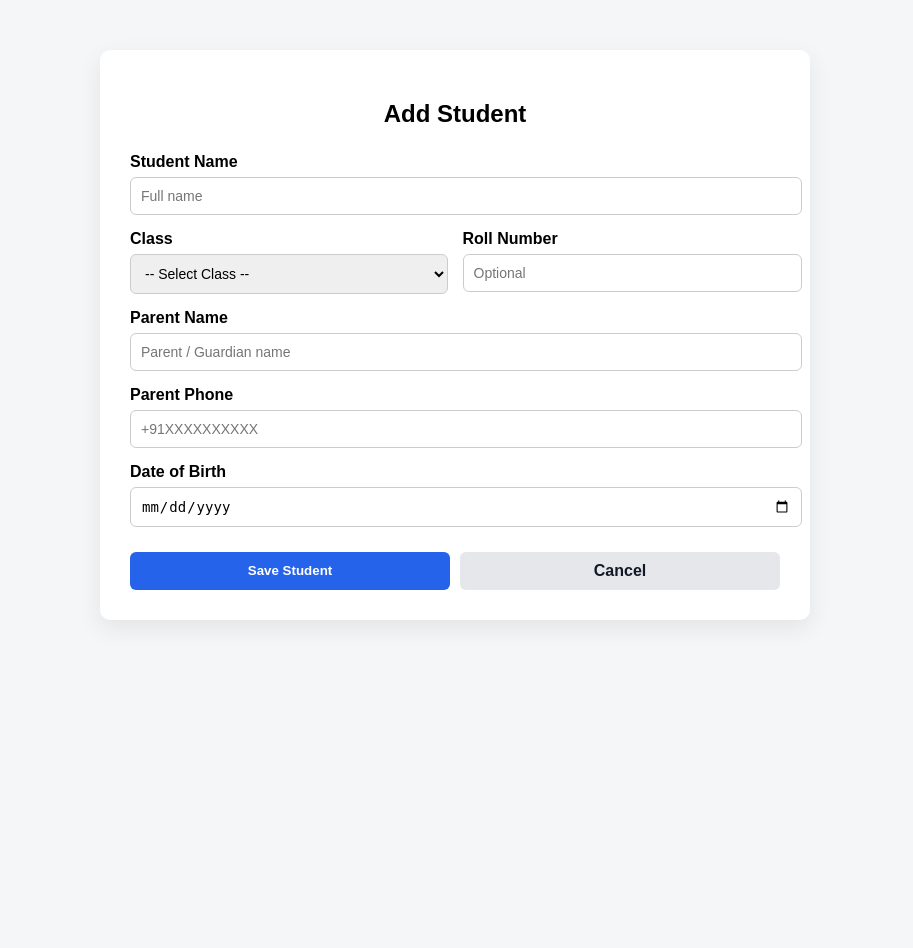
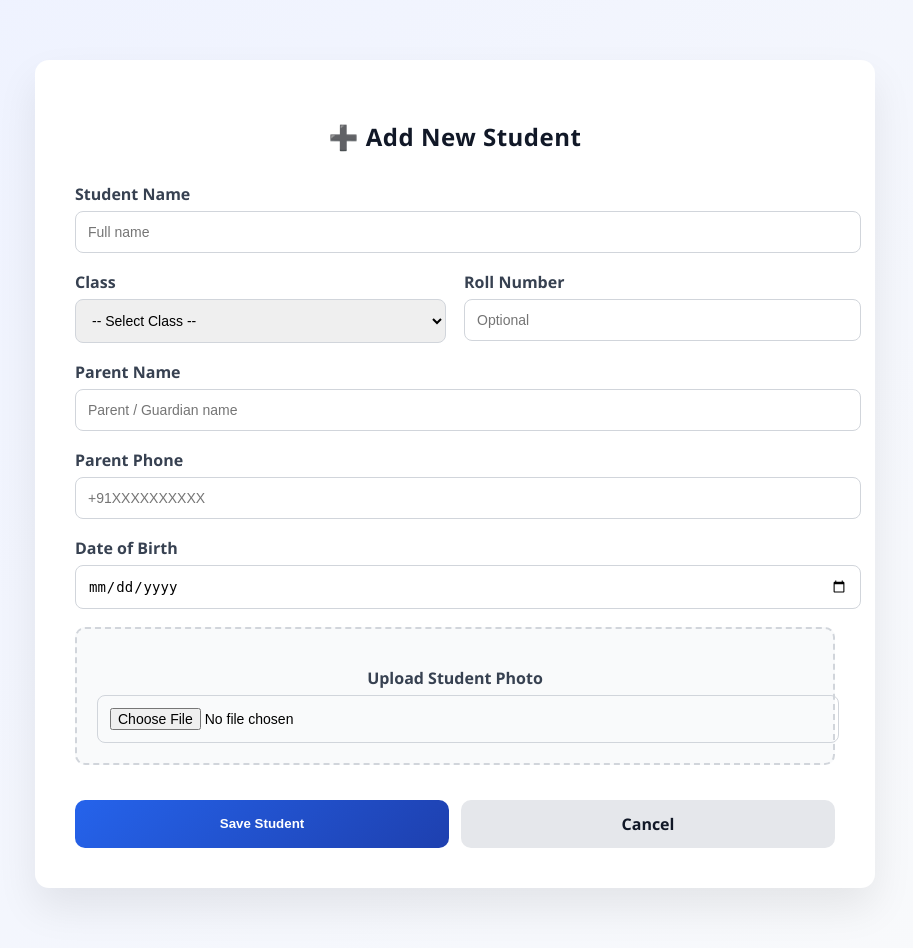
Before and after one commit to LUCY-sama29/school-erp, a Flask app: page /students/add in a window 1280 px wide. Shown: the whole page, without its empty margins (185-1098 px from the left). Before the commit the page ends 623 px from the top, so only its background shows below. Run offline with Flask 3, Linux system fonts and the light colour scheme; the visitor is signed in with stand-in values (Sample User, id 1); data that the repository does not hold is empty.

Commit message:
auto-commit

```diff
--- a/templates/add_student.html
+++ b/templates/add_student.html
@@ -6,98 +6,121 @@
 <title>Add Student</title>
 
 <style>
-        body {
-            margin: 0;
-            font-family: Arial, sans-serif;
-            background: #f4f6f8;
+    body{
+        margin:0;
+        font-family: "Segoe UI", Arial;
+        background: linear-gradient(135deg,#eef2ff,#f9fafb);
     }
 
-        .container {
-            max-width: 650px;
-            margin: 50px auto;
-            background: #ffffff;
-            padding: 30px;
-            border-radius: 10px;
-            box-shadow: 0 8px 24px rgba(0,0,0,0.08);
+    .wrapper{
+        max-width:760px;
+        margin:60px auto;
+        background:white;
+        padding:40px;
+        border-radius:14px;
+        box-shadow:0 20px 40px rgba(0,0,0,0.08);
     }
 
-        h2 {
-            text-align: center;
-            margin-bottom: 25px;
+    h2{
+        text-align:center;
+        margin-bottom:30px;
+        color:#111827;
+        letter-spacing:.5px;
     }
 
-        label {
-            font-weight: bold;
-            display: block;
-            margin-top: 15px;
+    label{
+        font-weight:600;
+        margin-top:18px;
+        display:block;
+        color:#374151;
     }
 
-        input, select {
-            width: 100%;
-            padding: 10px;
-            margin-top: 6px;
-            border-radius: 6px;
-            border: 1px solid #ccc;
-            font-size: 14px;
+    input, select{
+        width:100%;
+        padding:12px;
+        margin-top:6px;
+        border-radius:8px;
+        border:1px solid #d1d5db;
+        font-size:14px;
+        transition:.2s;
     }
 
-        .row {
-            display: flex;
-            gap: 15px;
+    input:focus, select:focus{
+        border-color:#2563eb;
+        outline:none;
+        box-shadow:0 0 0 2px rgba(37,99,235,.15);
     }
 
-        .row > div {
-            flex: 1;
+    .grid{
+        display:grid;
+        grid-template-columns:1fr 1fr;
+        gap:18px;
     }
 
-        .actions {
-            margin-top: 25px;
-            display: flex;
-            gap: 10px;
+    .photo-box{
+        margin-top:18px;
+        padding:20px;
+        border:2px dashed #d1d5db;
+        border-radius:10px;
+        text-align:center;
+        background:#f9fafb;
     }
 
-        button, a {
-            flex: 1;
-            padding: 10px;
-            border-radius: 6px;
-            border: none;
-            text-align: center;
-            font-weight: bold;
-            text-decoration: none;
-            cursor: pointer;
+    .actions{
+        margin-top:35px;
+        display:flex;
+        gap:12px;
     }
 
-        button {
-            background: #2563eb;
-            color: white;
+    button, .cancel{
+        flex:1;
+        padding:13px;
+        border-radius:10px;
+        border:none;
+        font-weight:600;
+        cursor:pointer;
+        text-decoration:none;
+        text-align:center;
     }
 
-        button:hover {
-            background: #1e40af;
+    button{
+        background:linear-gradient(135deg,#2563eb,#1e40af);
+        color:white;
     }
 
-        a {
-            background: #e5e7eb;
-            color: #111827;
+    button:hover{
+        transform:translateY(-1px);
+        box-shadow:0 8px 18px rgba(37,99,235,.25);
     }
 
-        a:hover {
-            background: #d1d5db;
+    .cancel{
+        background:#e5e7eb;
+        color:#111827;
+    }
+
+    .cancel:hover{
+        background:#d1d5db;
+    }
+
+    @media(max-width:650px){
+        .grid{
+            grid-template-columns:1fr;
+        }
     }
 </style>
 </head>
 
 <body>
 
-<div class="container">
-    <h2>Add Student</h2>
+<div class="wrapper">
+<h2>➕ Add New Student</h2>
 
-    <form method="post">
+<form method="POST" enctype="multipart/form-data">
 
 <label>Student Name</label>
 <input type="text" name="name" placeholder="Full name" required>
 
-        <div class="row">
+<div class="grid">
     <div>
         <label>Class</label>
         <select name="class_id" required>
@@ -108,7 +131,6 @@
             </option>
             {% endfor %}
         </select>
-
     </div>
 
     <div>
@@ -126,9 +148,14 @@
 <label>Date of Birth</label>
 <input type="date" name="dob">
 
+<div class="photo-box">
+    <label>Upload Student Photo</label>
+    <input type="file" name="photo" accept="image/*">
+</div>
+
 <div class="actions">
     <button type="submit">Save Student</button>
-            <a href="/students">Cancel</a>
+    <a href="/students" class="cancel">Cancel</a>
 </div>
 
 </form>
```
Lines whose indentation alone changed are shown as unchanged.
